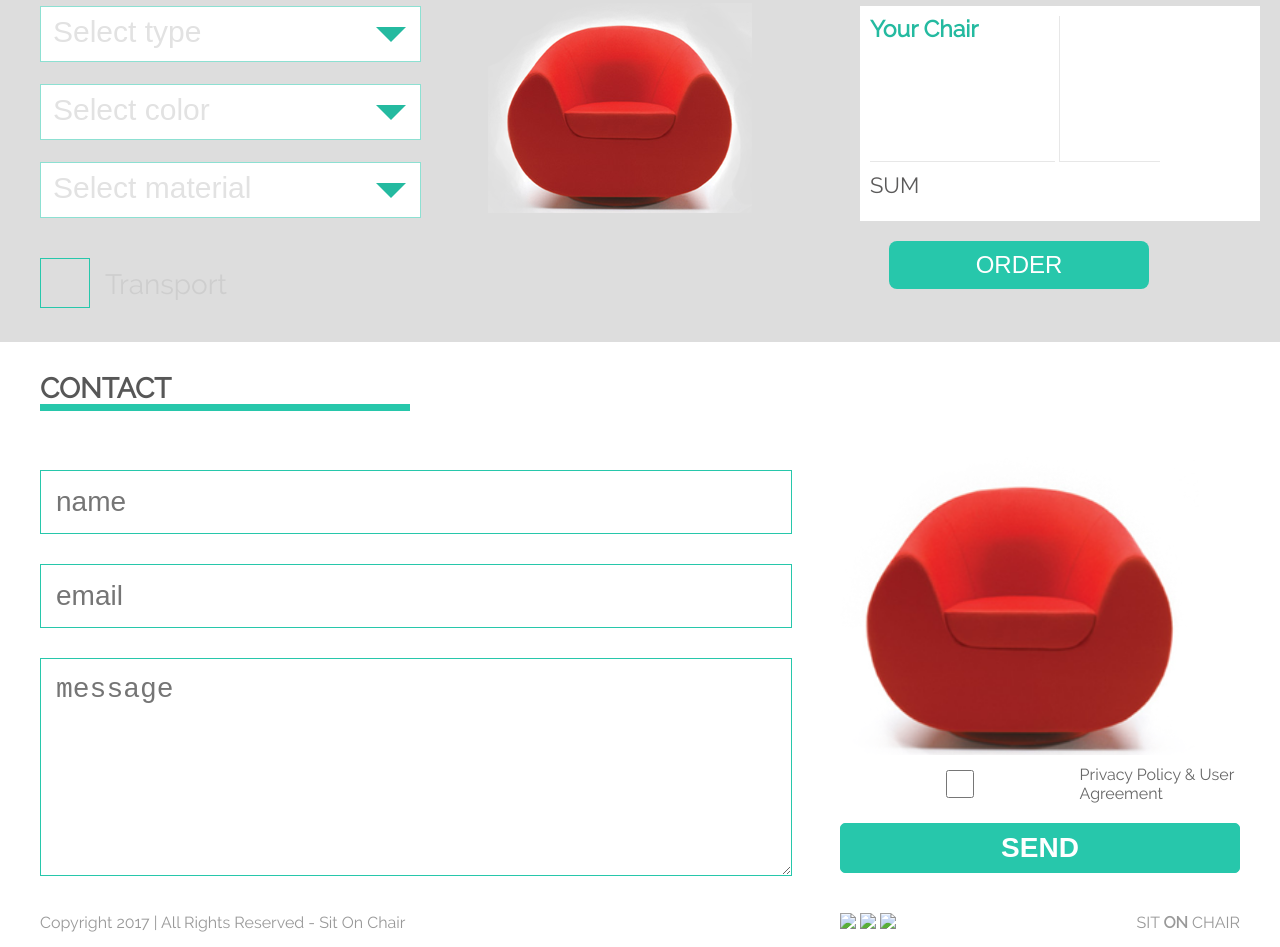
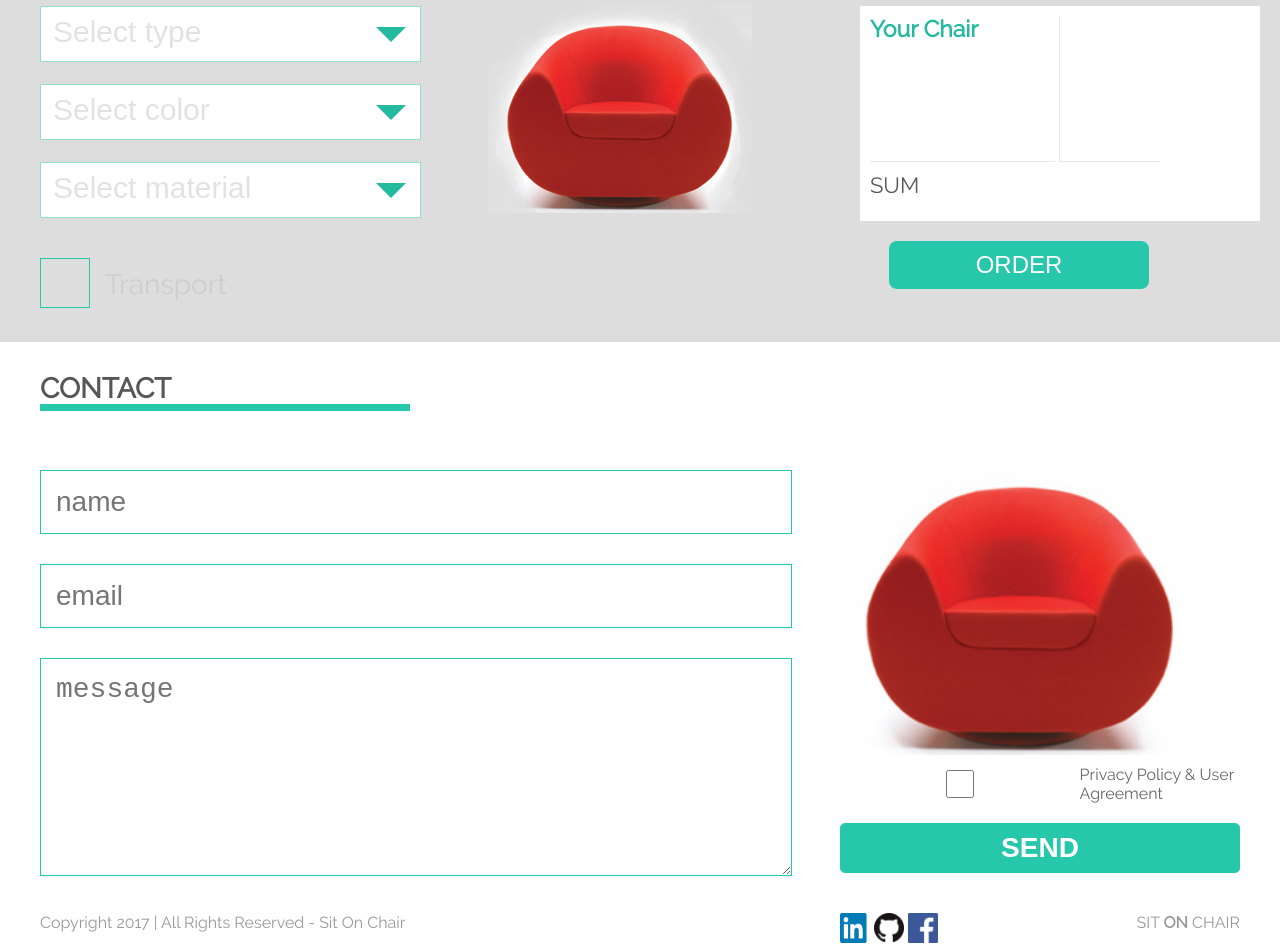
Before and after one commit to Chris86g/SitOnChair, a plain HTML site: page index.html in a window 1280 px wide. Shown: the part 1705-2652 px from the top of the page. Drawn offline with Linux system fonts and the light colour scheme.

Commit message:
readme and socialmedia updated

```diff
--- a/css/style.css
+++ b/css/style.css
@@ -767,6 +767,11 @@ footer {
   float: left;
 }
 
+.socialmedia img {
+  height: 30px;
+  width:  30px;
+}
+
 .footer-logo {
   float: right;
   text-transform: uppercase;
```
Also changed, not shown: README.md, socialmedia/GitHub.png (added), socialmedia/GitHub2.png (added), socialmedia/Linkedin.png (added), socialmedia/fb.png (added).
